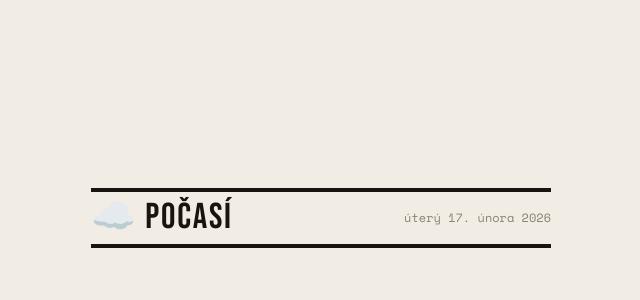
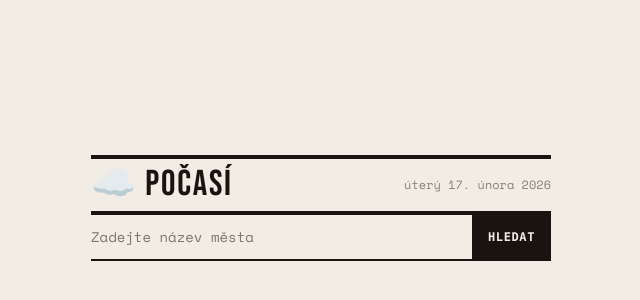
Before and after one commit to jakubjanak/weatherapp, a React (Vite) app: page / in a window 1280 px wide. Shown: the part 182-482 px from the top of the page, without its empty margins (319-959 px from the left). Built offline with nearby package versions, Linux system fonts and the light colour scheme.

Commit message:
SearchBar komponent dodelan co se tyce UI. Zbyva dodelat samotnou funkcionalitu hledani napojenou na API.

```diff
--- a/src/App.tsx
+++ b/src/App.tsx
@@ -1,11 +1,13 @@
 import AppLayout from "./components/layout/AppLayout"
 import Masthead from "./components/weather/Masthead"
+import SearchBar from "./components/search/SearchBar"
 
 function App() {
   return (
     <>
       <AppLayout>
         <Masthead />
+        <SearchBar />
       </AppLayout>
     </>
   )
--- a/src/components/layout/AppLayout.tsx
+++ b/src/components/layout/AppLayout.tsx
@@ -1,6 +1,6 @@
 export default function AppLayout({ children }: { children: React.ReactNode }) {
     return (
-        <div className="min-h-screen bg-[#f2ede4] flex items-center justify-center p-6 font-space">
+        <div className="min-h-screen bg-paper flex items-center justify-center p-6 font-space">
             <div className="w-full max-w-115">
                 {children}
             </div>
--- a/src/components/search/SearchBar.tsx
+++ b/src/components/search/SearchBar.tsx
@@ -0,0 +1,23 @@
+import { useState } from "react"
+
+export default function SearchBar() {
+    // je potreba dodelat funkcionalitu pro hledani, UI hotove
+    const [value, setValue] = useState("")
+
+    const onChange = (newValue: string) => {
+        setValue(newValue)
+    }
+
+    return (
+        <div className="flex border-b-2 border-ink mb-5">
+            <input
+                type="text"
+                placeholder="Zadejte název města"
+                className="flex-1 bg-transparent border-none outline-none text-sm py-3"
+                value={value}
+                onChange={(e) => onChange(e.target.value)}
+            />
+            <button className="bg-ink text-paper border-none cursor-pointer font-mono font-bold text-xs px-4 tracking-wider">HLEDAT</button>
+        </div>
+    )
+}
--- a/src/components/weather/Masthead.tsx
+++ b/src/components/weather/Masthead.tsx
@@ -14,9 +14,9 @@ export default function Masthead() {
         setDate(dateTimeFormat.format(currentDate))
     }, [])
     return (
-        <div className="border-t-4 border-b-4 border-[#1a1410] flex items-center justify-between py-2 mb-0">
-            <div className="text-4xl tracking-wider font-bebas text-[#1a1410] leading-none">☁️ POČASÍ</div>
-            <div className="text-xs text-[#8a7f72] text-right leading-1.5">{date}</div>
+        <div className="border-t-4 border-b-4 border-ink flex items-center justify-between py-2 mb-0">
+            <div className="text-4xl tracking-wider font-bebas text-ink leading-none">☁️ POČASÍ</div>
+            <div className="text-xs text-muted text-right leading-1.5">{date}</div>
         </div>
     )
 }
--- a/src/index.css
+++ b/src/index.css
@@ -4,4 +4,8 @@
 @theme {
     --font-space: 'Space Mono', monospace;
     --font-bebas: 'Bebas Neue', cursive;
+
+    --color-ink: #1a1410;
+    --color-muted: #8a7f72;
+    --color-paper: #f2ede4;
 }
```
Also changed, not shown: src/hooks/useWeather.ts (added), src/hooks/useWeather.tsx (deleted).
